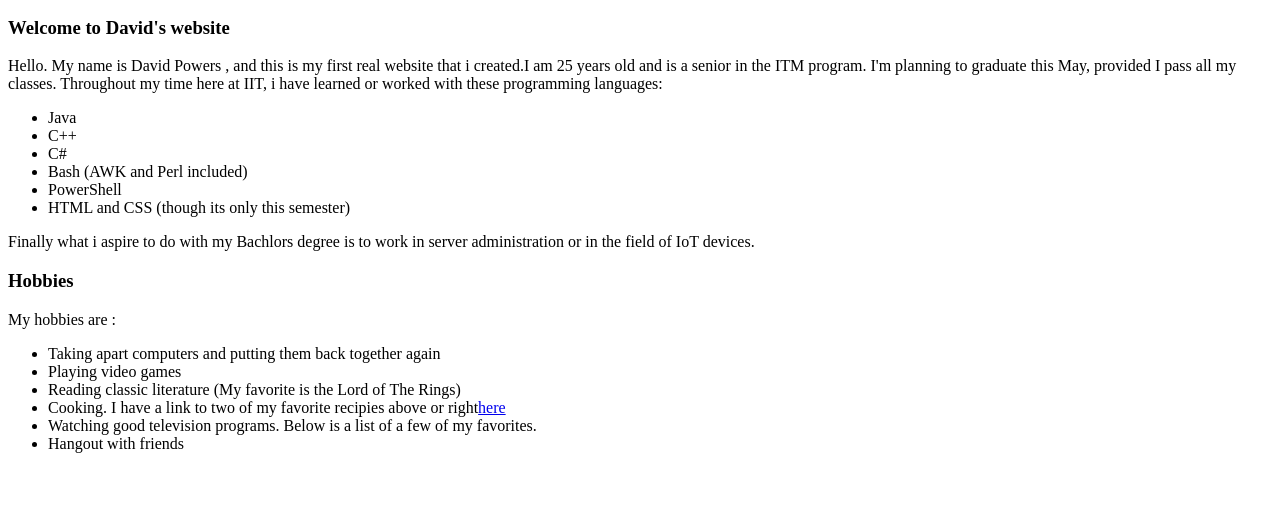
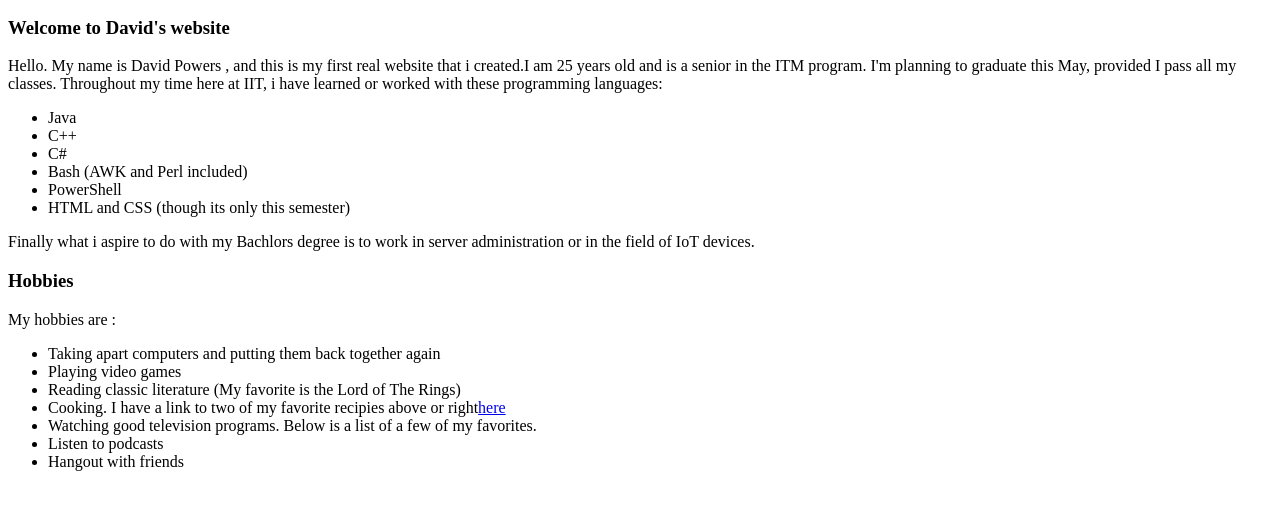
Before and after one commit to dpowers3/ITMD361Project1, a plain HTML site: page index.html in a window 1280 px wide. Shown: the part 118-628 px from the top of the page. Drawn offline with Linux system fonts and the light colour scheme.

Commit message:
added to hobbies list

```diff
--- a/index.html
+++ b/index.html
@@ -34,6 +34,7 @@
 						<li>Reading classic literature (My favorite is the Lord of The Rings)</li>
 						<li>Cooking. I have a link to two of my favorite recipies above or right<a href="recipies.html" target="_self">here</a></li>
 						<li>Watching good television programs. Below is a list of a few of my favorites.</li>
+						<li>Listen to podcasts</li>
 						<li>Hangout with friends</li>
 					</ul>
 				</p>
```
